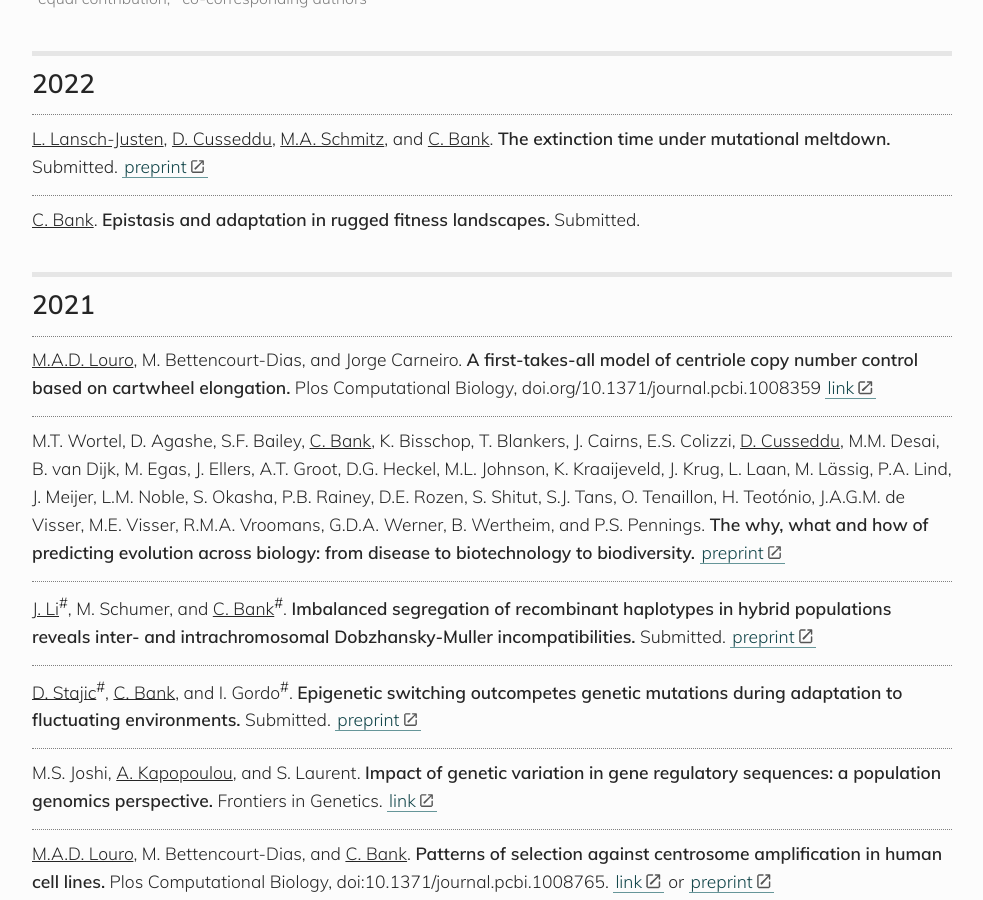
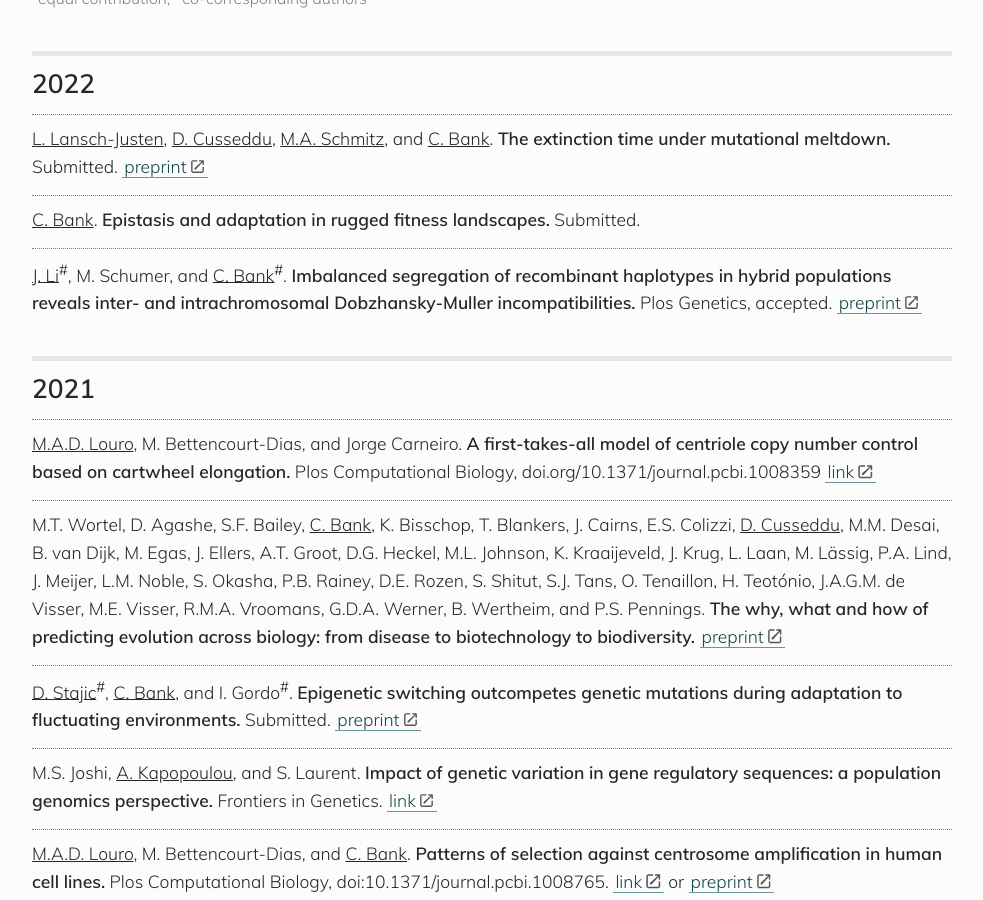
Before and after one commit to banklab/banklab.github.io, a Jekyll site: the page built from publications.md, in a window 1280 px wide and 900 px high, scrolled down 552 px. Shown: the whole window, without its empty margins (148-1131 px from the left). Built offline with Jekyll 4.4.1, drawn with Linux system fonts in a browser that asks for light colours; some web fonts are replaced.

Commit message:
Added journal for Li Juan's paper!!

```diff
--- a/publications.md
+++ b/publications.md
@@ -24,12 +24,12 @@ https://kramdown.gettalong.org/syntax.html#html-blocks
 
 <u>C. Bank</u>. **Epistasis and adaptation in rugged fitness landscapes.** Submitted.
 
+<u>J. Li</u><sup>#</sup>, M. Schumer, and <u>C. Bank</u><sup>#</sup>. **Imbalanced segregation of recombinant haplotypes in hybrid populations reveals inter- and intrachromosomal Dobzhansky-Muller incompatibilities.** Plos Genetics, accepted. [preprint](https://www.biorxiv.org/content/10.1101/2021.08.04.454891v1)
+
 ## 2021
 <u>M.A.D. Louro</u>, M. Bettencourt-Dias, and Jorge Carneiro. **A first-takes-all model of centriole copy number control based on cartwheel elongation.** Plos Computational Biology, doi.org/10.1371/journal.pcbi.1008359 [link](https://journals.plos.org/ploscompbiol/article?id=10.1371/journal.pcbi.1008359)
 
 M.T. Wortel, D. Agashe, S.F. Bailey, <u>C. Bank</u>, K. Bisschop, T. Blankers, J. Cairns, E.S. Colizzi, <u>D. Cusseddu</u>, M.M. Desai, B. van Dijk, M. Egas, J. Ellers, A.T. Groot, D.G. Heckel, M.L. Johnson, K. Kraaijeveld, J. Krug, L. Laan, M. Lässig, P.A. Lind, J. Meijer, L.M. Noble, S. Okasha, P.B. Rainey, D.E. Rozen, S. Shitut, S.J. Tans, O. Tenaillon, H. Teotónio, J.A.G.M. de Visser, M.E. Visser, R.M.A. Vroomans, G.D.A. Werner, B. Wertheim, and P.S. Pennings. **The why, what and how of predicting evolution across biology: from disease to biotechnology to biodiversity.** [preprint](https://ecoevorxiv.org/4u3mg/)
-
-<u>J. Li</u><sup>#</sup>, M. Schumer, and <u>C. Bank</u><sup>#</sup>. **Imbalanced segregation of recombinant haplotypes in hybrid populations reveals inter- and intrachromosomal Dobzhansky-Muller incompatibilities.** Submitted. [preprint](https://www.biorxiv.org/content/10.1101/2021.08.04.454891v1)
 
 <u>D. Stajic</u><sup>#</sup>, <u>C. Bank</u>, and I. Gordo<sup>#</sup>. **Epigenetic switching outcompetes genetic mutations during adaptation to fluctuating environments.** Submitted. [preprint](https://www.biorxiv.org/content/10.1101/2021.03.11.434930v1.abstract)
 
```
